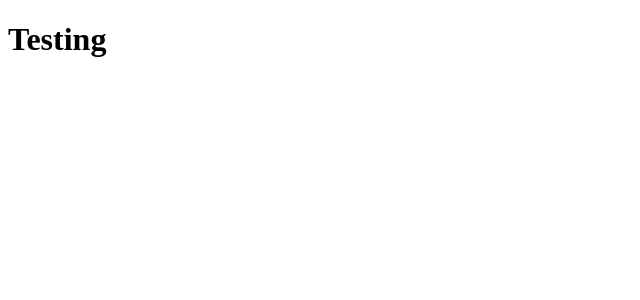
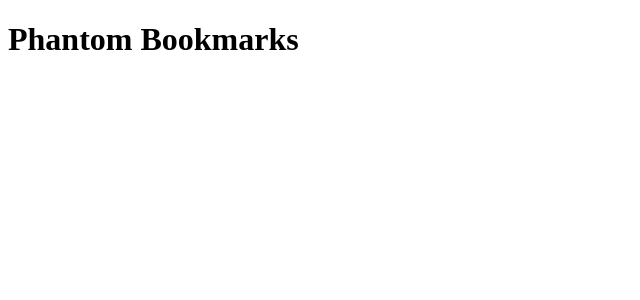
Before and after one commit to AJCJ1/phantomsbookmarkproject, a React (Vite) app: page / in a window 1280 px wide. Shown: the top 300 px of the page, without its empty margins (0-640 px from the left). Built offline with nearby package versions, Linux system fonts and the light colour scheme.

Commit message:
Renders react as jsx component

```diff
--- a/src/App.js
+++ b/src/App.jsx
@@ -1,16 +1,13 @@
-import React from "react";
 import { createRoot } from "react-dom/client";
 
-
-
 const App = () => {
-  return React.createElement(
-    "div",
-    {},
-    React.createElement("h1", {}, "Testing")
+  return (
+    <div>
+      <h1>Phantom Bookmarks</h1>
+    </div>
   );
 };
 
 const container = document.getElementById("root");
 const root = createRoot(container);
-root.render(React.createElement(App));
+root.render(<App />);
--- a/src/index.html
+++ b/src/index.html
@@ -11,7 +11,7 @@
 
 <body>
   <div id="root">not rendered</div>
-  <script type="module" src="./App.js"></script>
+  <script type="module" src="./App.jsx"></script>
 </body>
 
 </html>
```
